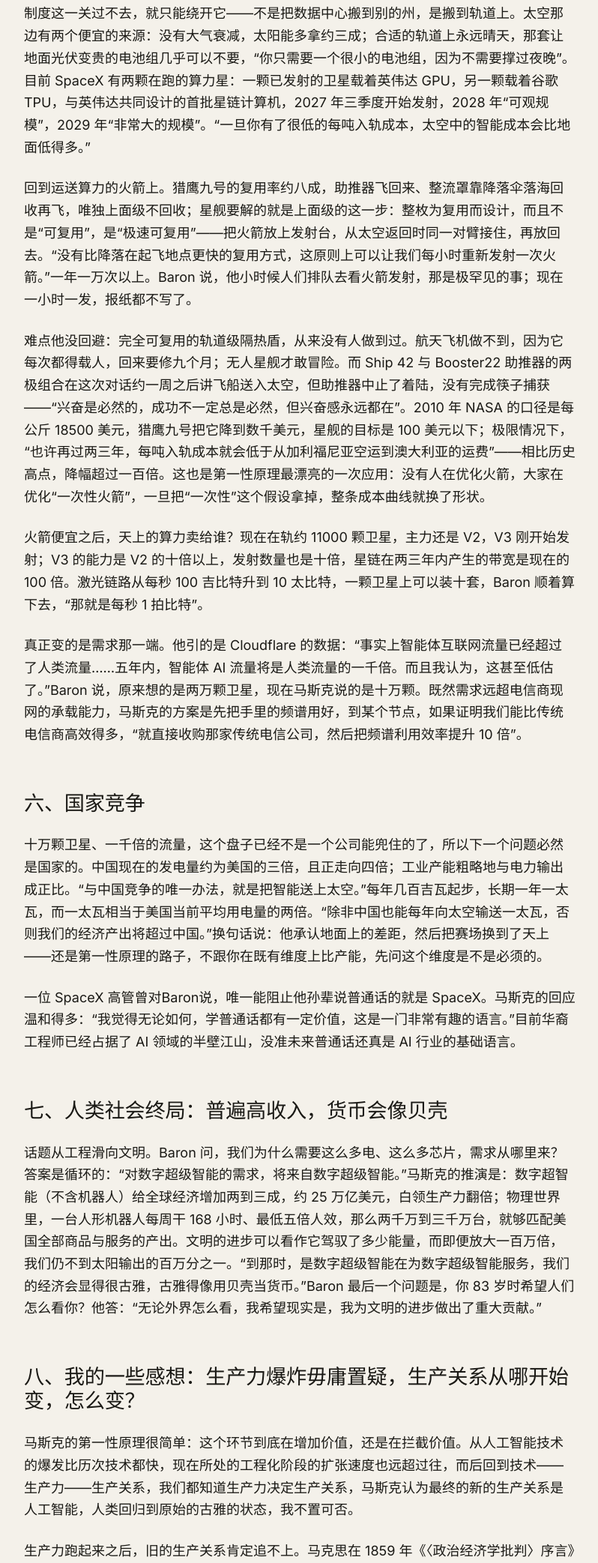
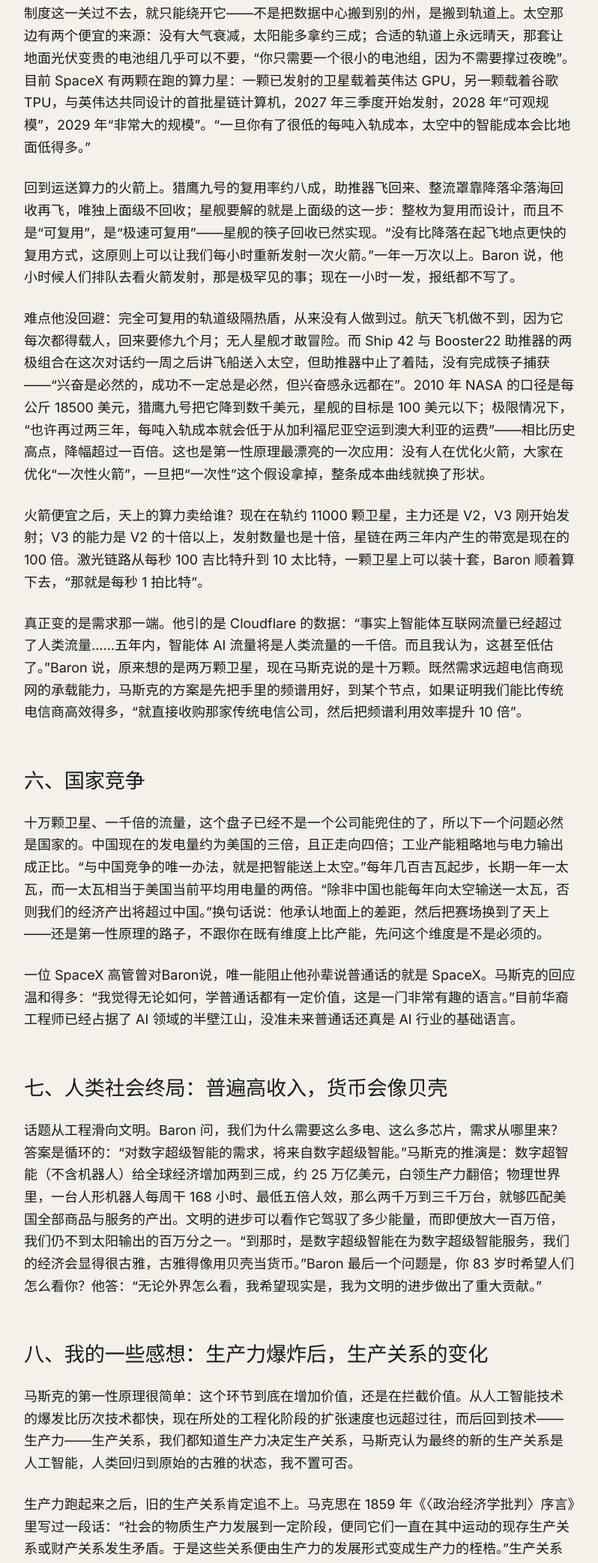
Before and after one commit to promix-llp/promix-site, a plain HTML site: page posts/from-first-principles-to-first-human-bottleneck.html in a window 1280 px wide. Shown: the part 3688-5773 px from the top of the page at 75% size, without its empty margins (240-1038 px from the left). Drawn offline with Linux system fonts and the light colour scheme.

Commit message:
Revise rocket reuse line; retitle section 8

```diff
--- a/posts/from-first-principles-to-first-human-bottleneck.html
+++ b/posts/from-first-principles-to-first-human-bottleneck.html
@@ -79,7 +79,7 @@
 
         <p>制度这一关过不去，就只能绕开它——不是把数据中心搬到别的州，是搬到轨道上。太空那边有两个便宜的来源：没有大气衰减，太阳能多拿约三成；合适的轨道上永远晴天，那套让地面光伏变贵的电池组几乎可以不要，“你只需要一个很小的电池组，因为不需要撑过夜晚”。目前 SpaceX 有两颗在跑的算力星：一颗已发射的卫星载着英伟达 GPU，另一颗载着谷歌 TPU，与英伟达共同设计的首批星链计算机，2027 年三季度开始发射，2028 年“可观规模”，2029 年“非常大的规模”。“一旦你有了很低的每吨入轨成本，太空中的智能成本会比地面低得多。”</p>
 
-        <p>回到运送算力的火箭上。猎鹰九号的复用率约八成，助推器飞回来、整流罩靠降落伞落海回收再飞，唯独上面级不回收；星舰要解的就是上面级的这一步：整枚为复用而设计，而且不是“可复用”，是“极速可复用”——把火箭放上发射台，从太空返回时同一对臂接住，再放回去。“没有比降落在起飞地点更快的复用方式，这原则上可以让我们每小时重新发射一次火箭。”一年一万次以上。Baron 说，他小时候人们排队去看火箭发射，那是极罕见的事；现在一小时一发，报纸都不写了。</p>
+        <p>回到运送算力的火箭上。猎鹰九号的复用率约八成，助推器飞回来、整流罩靠降落伞落海回收再飞，唯独上面级不回收；星舰要解的就是上面级的这一步：整枚为复用而设计，而且不是“可复用”，是“极速可复用”——星舰的筷子回收已然实现。“没有比降落在起飞地点更快的复用方式，这原则上可以让我们每小时重新发射一次火箭。”一年一万次以上。Baron 说，他小时候人们排队去看火箭发射，那是极罕见的事；现在一小时一发，报纸都不写了。</p>
 
         <p>难点他没回避：完全可复用的轨道级隔热盾，从来没有人做到过。航天飞机做不到，因为它每次都得载人，回来要修九个月；无人星舰才敢冒险。而 Ship 42 与 Booster22 助推器的两极组合在这次对话约一周之后讲飞船送入太空，但助推器中止了着陆，没有完成筷子捕获——“兴奋是必然的，成功不一定总是必然，但兴奋感永远都在”。2010 年 NASA 的口径是每公斤 18500 美元，猎鹰九号把它降到数千美元，星舰的目标是 100 美元以下；极限情况下，“也许再过两三年，每吨入轨成本就会低于从加利福尼亚空运到澳大利亚的运费”——相比历史高点，降幅超过一百倍。这也是第一性原理最漂亮的一次应用：没有人在优化火箭，大家在优化“一次性火箭”，一旦把“一次性”这个假设拿掉，整条成本曲线就换了形状。</p>
 
@@ -97,7 +97,7 @@
 
         <p>话题从工程滑向文明。Baron 问，我们为什么需要这么多电、这么多芯片，需求从哪里来？答案是循环的：“对数字超级智能的需求，将来自数字超级智能。”马斯克的推演是：数字超智能（不含机器人）给全球经济增加两到三成，约 25 万亿美元，白领生产力翻倍；物理世界里，一台人形机器人每周干 168 小时、最低五倍人效，那么两千万到三千万台，就够匹配美国全部商品与服务的产出。文明的进步可以看作它驾驭了多少能量，而即便放大一百万倍，我们仍不到太阳输出的百万分之一。“到那时，是数字超级智能在为数字超级智能服务，我们的经济会显得很古雅，古雅得像用贝壳当货币。”Baron 最后一个问题是，你 83 岁时希望人们怎么看你？他答：“无论外界怎么看，我希望现实是，我为文明的进步做出了重大贡献。”</p>
 
-        <h2>八、我的一些感想：生产力爆炸毋庸置疑，生产关系从哪开始变，怎么变？</h2>
+        <h2>八、我的一些感想：生产力爆炸后，生产关系的变化</h2>
 
         <p>马斯克的第一性原理很简单：这个环节到底在增加价值，还是在拦截价值。从人工智能技术的爆发比历次技术都快，现在所处的工程化阶段的扩张速度也远超过往，而后回到技术——生产力——生产关系，我们都知道生产力决定生产关系，马斯克认为最终的新的生产关系是人工智能，人类回归到原始的古雅的状态，我不置可否。</p>
 
```
